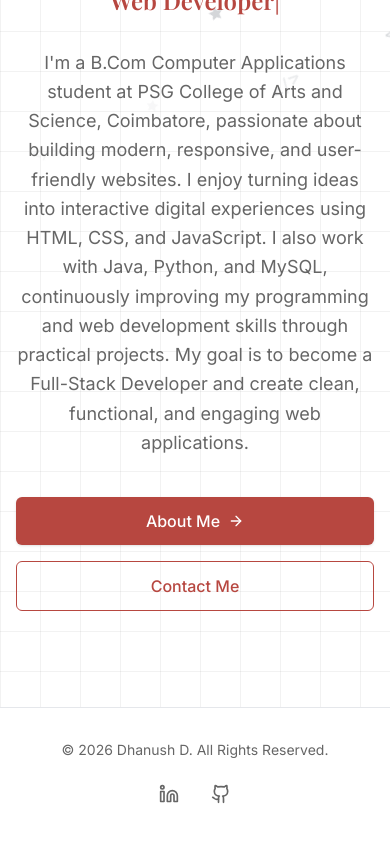
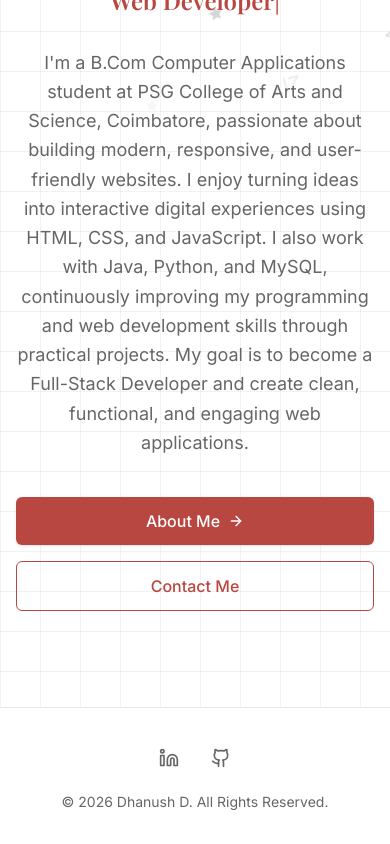
Before and after one commit to dhanushdevaraj10-glitch/Dhanush-Portfolio, a React (Vite) app: page / in a window 390 px wide. Shown: the part 649-1493 px from the top of the page. Built offline with nearby package versions, Linux system fonts and the light colour scheme.

Commit message:
style: position social icons above copyright in mobile footer

```diff
--- a/src/components/Layout.jsx
+++ b/src/components/Layout.jsx
@@ -101,8 +101,8 @@ const Footer = () => {
   const currentYear = new Date().getFullYear();
   return (
     <footer className="border-t border-[var(--color-border-light)] bg-white py-8 mt-16">
-      <div className="max-w-7xl mx-auto px-4 sm:px-6 lg:px-8 flex flex-col md:flex-row justify-between items-center gap-4">
-        <p className="text-sm text-[var(--color-soft-grey)]">
+      <div className="max-w-7xl mx-auto px-4 sm:px-6 lg:px-8 flex flex-col-reverse md:flex-row justify-between items-center gap-4">
+        <p className="text-sm text-[var(--color-soft-grey)] text-center md:text-left">
           &copy; {currentYear} Dhanush D. All Rights Reserved.
         </p>
         <div className="flex gap-4">
```
